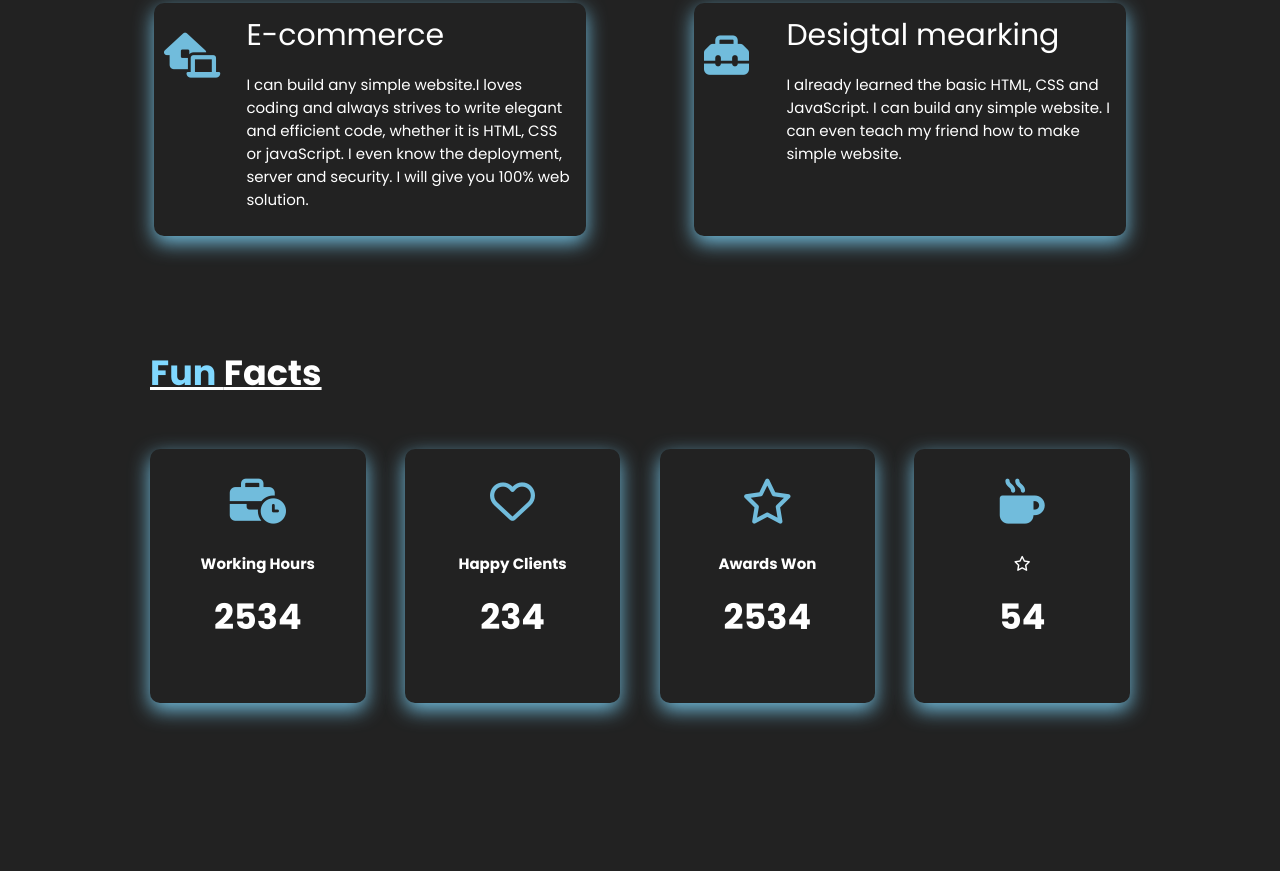
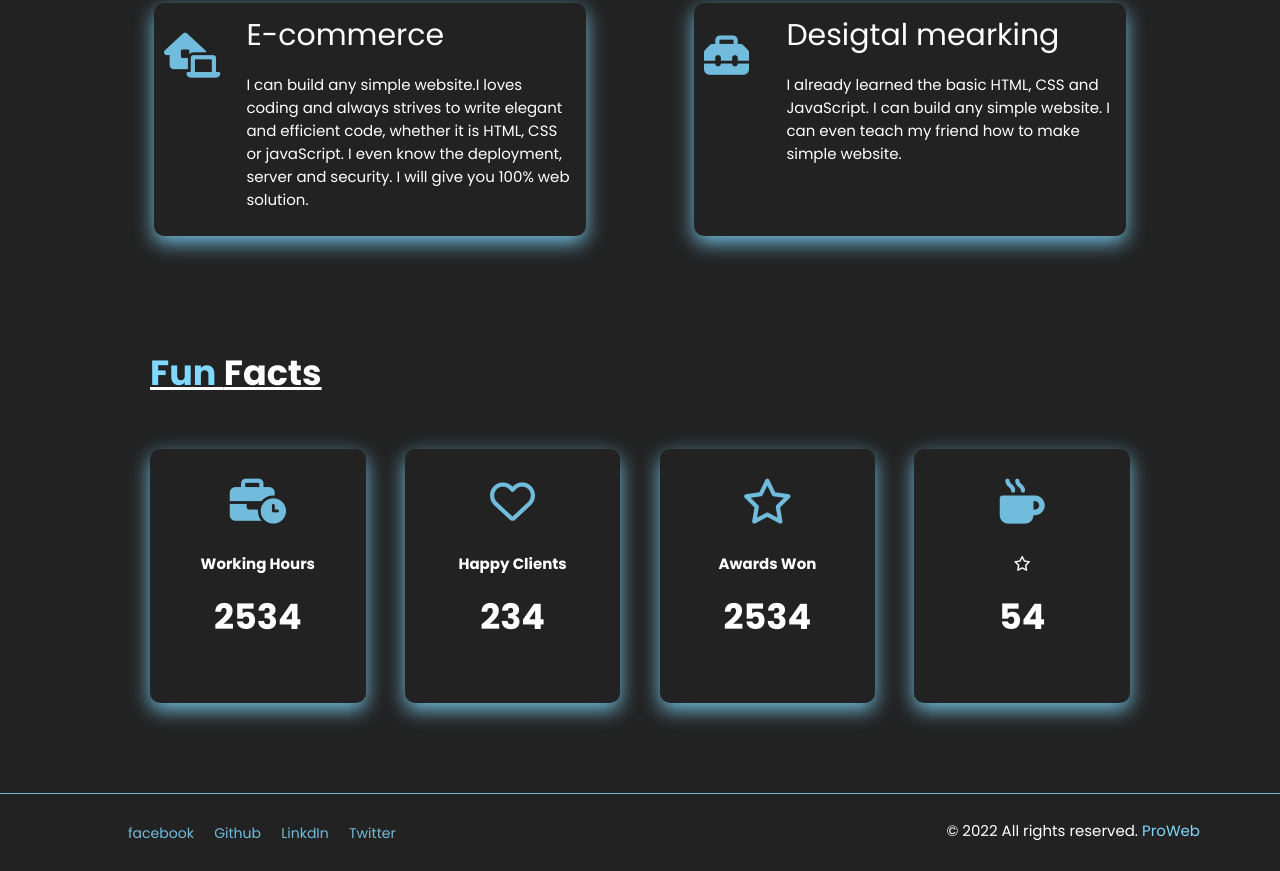
Before and after one commit to prokashpul/portfolio-2, a plain HTML site: page index.html in a window 1280 px wide. Shown: the part 1032-1903 px from the top of the page. Before the commit the page ends 1825 px from the top, so only its background shows below. Drawn offline with Linux system fonts and the light colour scheme; a web font is replaced by a local one.

Commit message:
add footer and add sociel link

```diff
--- a/css/style.css
+++ b/css/style.css
@@ -43,7 +43,7 @@ a{
     color:rgba(128, 217, 255, 0.842);
 
 }
-.nav-item a:hover,a:active{
+.nav-item a:hover,a:active , .footer-nav ul li a:hover{
     background:rgb(128,216,255);
     box-shadow: 0px 7px 29px 0px rgba(128, 217, 255, 0.842);
     color: rgb(34,34,34);
@@ -157,3 +157,23 @@ p{
 .fun-area {
     padding:20px 70px;
 }
+/* footer area */
+.footer-area{
+    padding: 10px 80px;
+    border-top: 1px solid rgba(128, 217, 255, 0.842);;
+
+}
+.footer-nav ul{
+    list-style: none;
+}
+.footer-nav ul li{
+    display: inline-block;
+}
+.footer-nav ul li a{
+    padding: 8px;
+    font-size: 14px;
+    border-radius: 5px;
+    transition: .5s all;
+    color:rgba(128, 217, 255, 0.842);
+
+}
--- a/index.html
+++ b/index.html
@@ -36,8 +36,8 @@
                 <h1>Prok<span class="sp-color">ash</span> Pul</h1>
                 <p>I'm 🙋‍♂️ prokash pul.am a web developer from Dhaka,Bangladesh. i always enjoy building and developing everything from small business sites to big interactive web apps. If you are a business seeking and E-commerce web site to looking gorgeous. you can gat in touch with me here.</p>
                 <div class="about-btn">
-                    <a class="btn" href="http://" target="_blank">Download CV</a>
-                     <a  class="btn"href="http://" target="_blank">Contact</a>
+                    <a class="btn" href="https://github.com/prokashpul" target="_blank">Download CV</a>
+                     <a  class="btn"href="https://www.linkedin.com/in/prokash-pul-90a4ab1b5/" target="_blank">Contact</a>
                  </div>
             </div>
         </div>
@@ -116,6 +116,18 @@
     </div>
 </section>
     <!-- script aea -->
+    <!-- footer area -->
+    <footer class="footer-area flex-box">
+        <div class="footer-nav">
+            <ul>
+                <li><a href="https://www.facebook.com/prokash.pul">facebook</a></li>
+                <li><a href="https://github.com/prokashpul">Github</a></li>
+                <li><a href="https://www.linkedin.com/in/prokash-pul-90a4ab1b5/">LinkdIn</a></li>
+                <li><a href="https://twitter.com/prokashpul">Twitter</a></li>
+            </ul>
+        </div>
+        <div class="copy-text"><p>© 2022 All rights reserved. <span class="sp-color">ProWeb</span></p></div>
+    </footer>
     <script src="https://kit.fontawesome.com/f718388e20.js" crossorigin="anonymous"></script>
 </body>
 </html>
```
